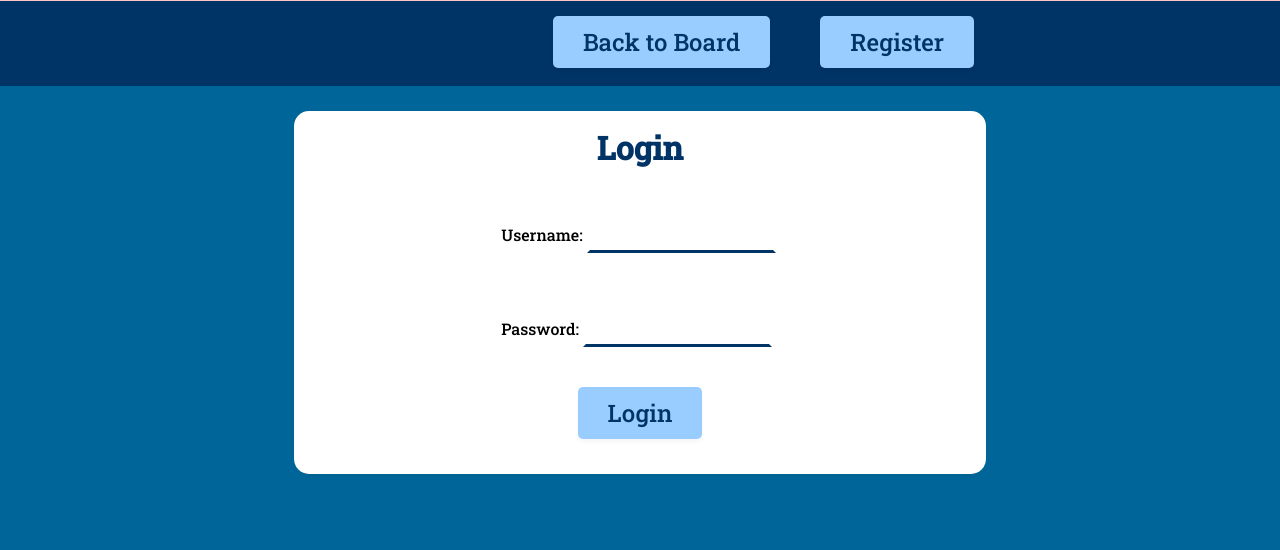
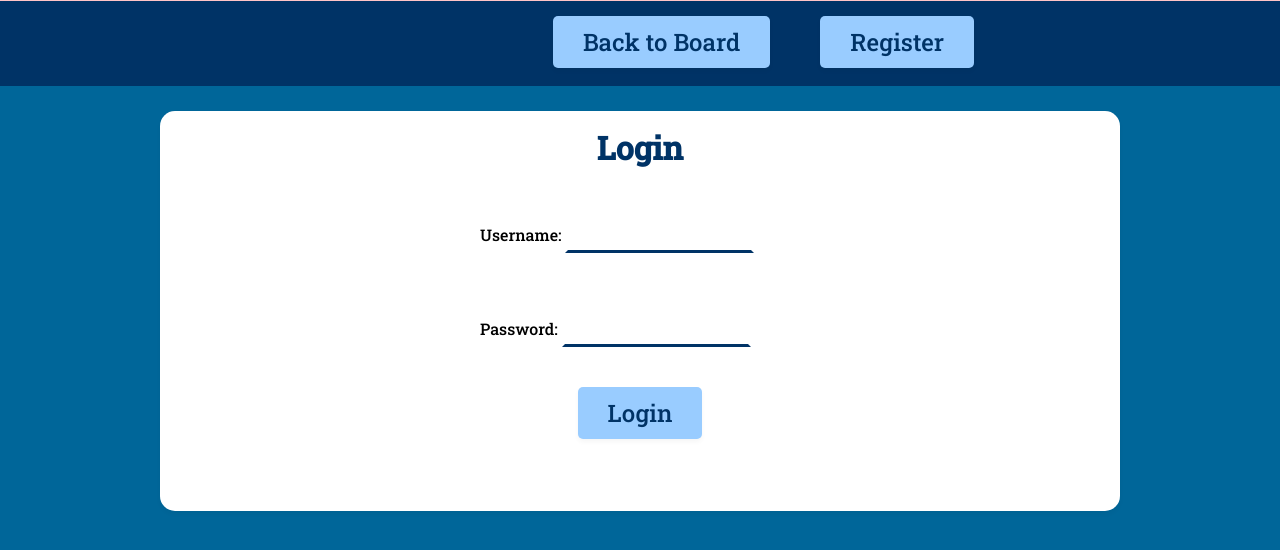
Before and after one commit to Lidemy/mentor-program-5th-estella00911, a PHP site: page /login.php in a window 1280 px wide. Shown: the part 43-593 px from the top of the page. Run offline with PHP 8.4, Linux system fonts and the light colour scheme.

Commit message:
修正 w11 留言板的登入錯誤問題&頁面CSS修改

```diff
--- a/homeworks/week11/hw1/login.php
+++ b/homeworks/week11/hw1/login.php
@@ -19,9 +19,9 @@
     <a class='board__btn' href="register.php">Register</a>
     <a class='board__btn' href="index.php">Back to Board</a>
   </div>
-  <div class='board'>
+  <div class='board board__login-height'>
     <div class='wrapper'>
-    <form class='board__new-comment-form' method='POST' action='handle_login.php'>
+    <form class='board__new-comment-form board__login-css' method='POST' action='handle_login.php'>
       <h1 class='board__anchor'>Login</h1>
       <div class='board__input-area'>
         <div class='board__row board__register'>
@@ -39,9 +39,10 @@
           $err = 'Err!!!';
           if ($code === '1') {
             $msg = 'Sign in Not Completed';
-          }
-          else if ($code === '2') {
+          } else if ($code === '2') {
             $msg = 'Incorrect Password or Username';
+          } else if ($code === '3') {
+            $msg = 'Could not find your username';
           }
           echo '<h2 class="error">Error</h2>';
           echo '<h2 class="error">' . $msg . '</h2>';
--- a/homeworks/week11/hw1/register.php
+++ b/homeworks/week11/hw1/register.php
@@ -19,9 +19,9 @@
     <a class='board__btn' href="login.php">Login</a>
     <a class='board__btn' href="index.php">Back to Board</a>
   </div>
-  <div class='board'>
+  <div class='board board__register-height'>
     <div class='wrapper'>
-    <form class='board__new-comment-form' method='POST' action='handle_register.php'>
+    <form class='board__new-comment-form board__login-css' method='POST' action='handle_register.php'>
       <h1 class='board__anchor'>Register</h1>
       <div class='board__input-area'>
         <div class='board__row board__register'>
--- a/homeworks/week11/hw1/style.css
+++ b/homeworks/week11/hw1/style.css
@@ -77,7 +77,7 @@ body {
 .board {
 	background: white;
 	padding: 15px;
-	width: 54%;
+	width: 75%;
   margin: 25px auto;
   border-radius: 15px;
   box-shadow: rgb(0 0 0 / 4%) 0px 3px 5px;
@@ -137,7 +137,7 @@ body {
 }
 
 .wrapper{
-	width: 70%;
+	width: 80%;
   margin: 0 auto;
 }
 
@@ -175,11 +175,28 @@ body {
   color: #01366A;
 }
 
+/*login*/
+.board__login-height {
+    position: relative;
+    height: 400px;
+}
+
+.board__login-css {
+	position: absolute;
+  left: 50%;
+  transform: translate(-50%);
+}
+
  /*register*/
 	.board__input-area {
     display: block;
     margin: 20px auto 10px;
-    width: 60%;
+    width: 320px;
+}
+
+.board__register-height {
+    position: relative;
+    height: 500px;
 }
 
 .board__row {
```
Also changed, not shown: homeworks/week11/hw1/handle_login.php (+5 -2 lines).
